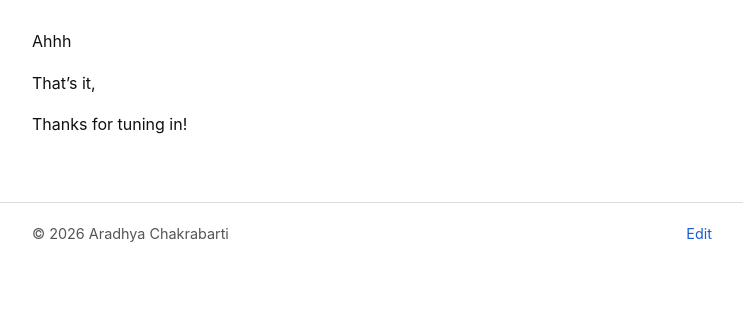
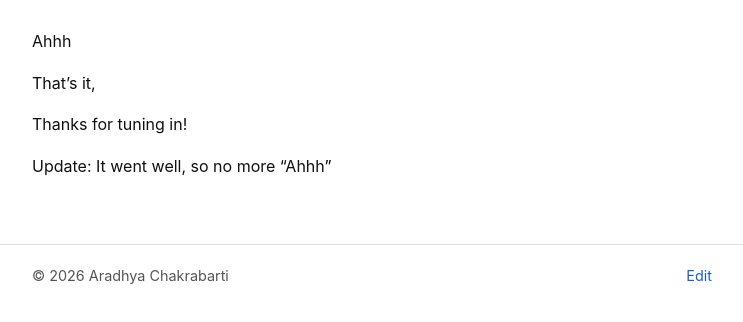
Before and after one commit to TimeATronics/aradhyac, an Astro site in the folder site/: page /blog/linear-algebra in a window 1280 px wide. Shown: the part 186-508 px from the top of the page, without its empty margins (268-1011 px from the left). Built offline with nearby package versions, Linux system fonts and the light colour scheme; Astro itself is replaced by a stand-in of ours.

Commit message:
blog: update linear-algebra.md

```diff
--- a/site/src/content/blog/linear-algebra.md
+++ b/site/src/content/blog/linear-algebra.md
@@ -10,3 +10,5 @@ Ahhh
 That's it,
 
 Thanks for tuning in!
+
+Update: It went well, so no more "Ahhh"
```
